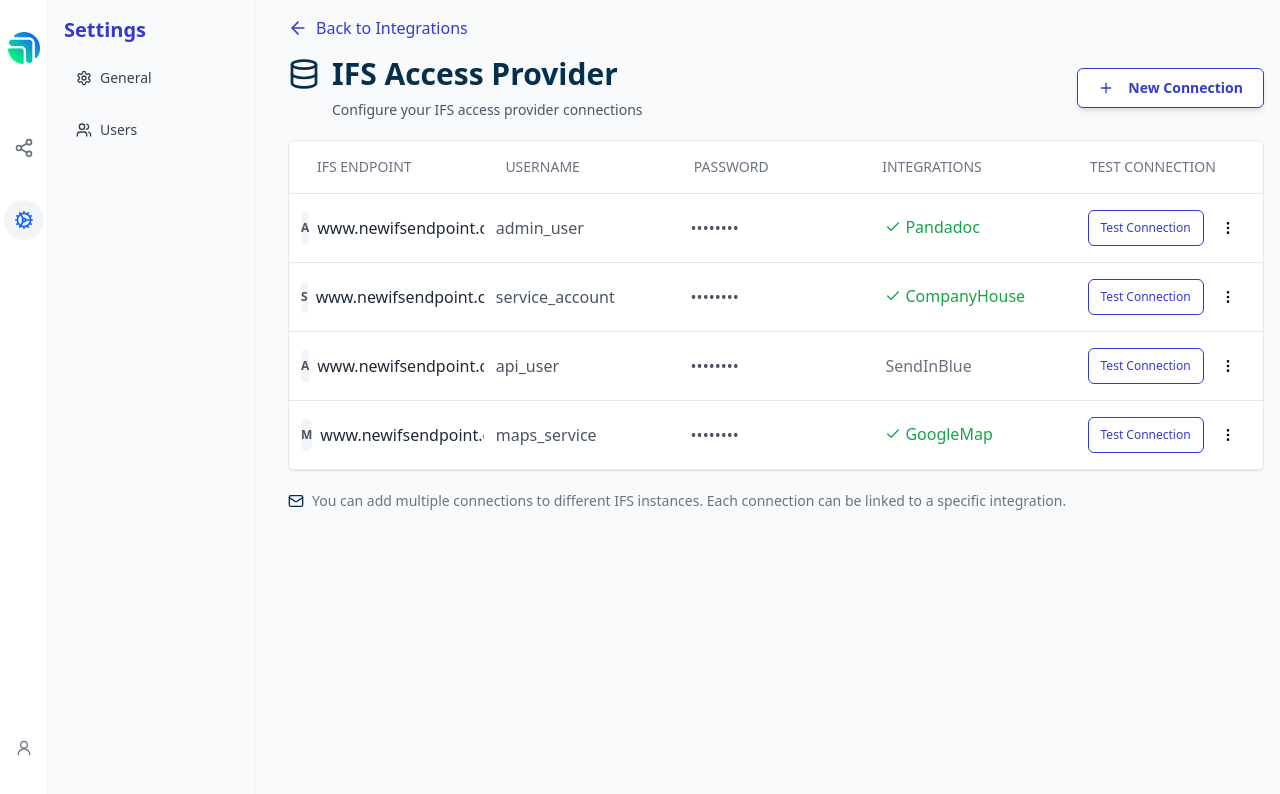
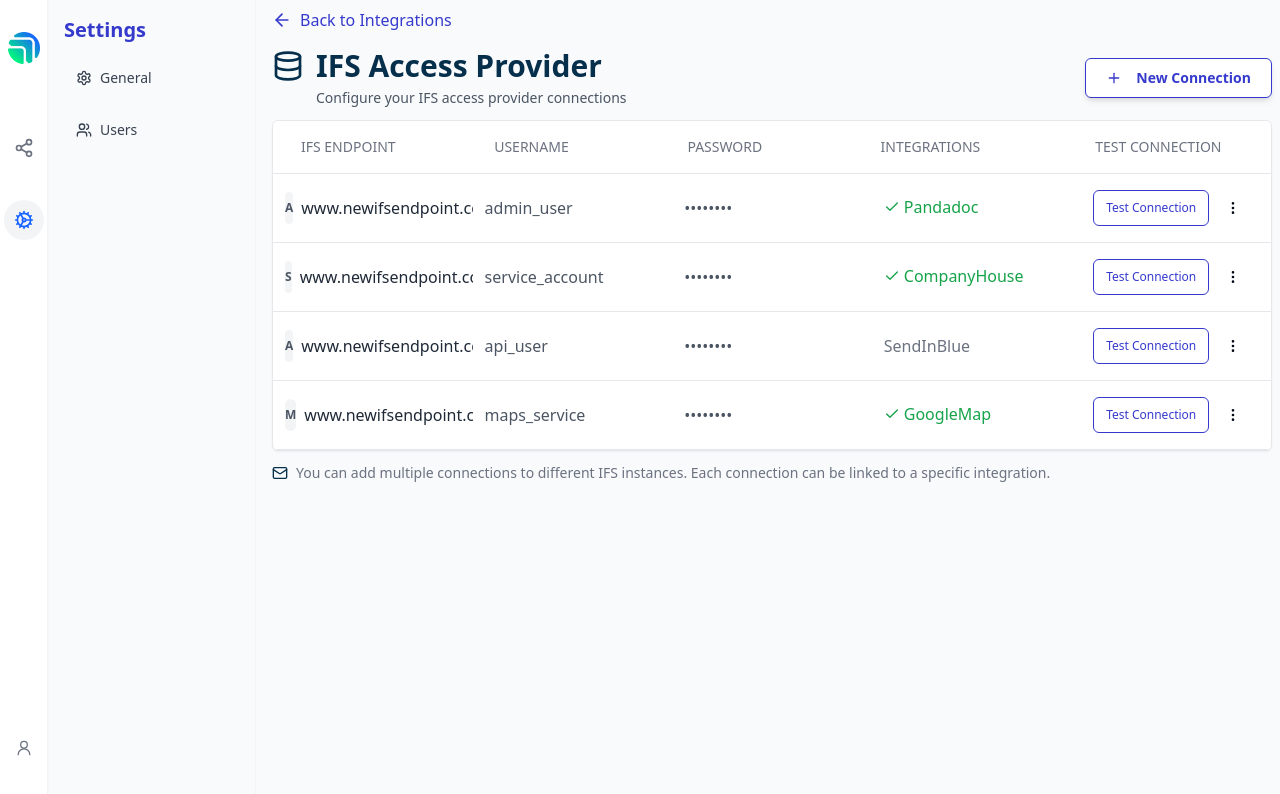
Before and after one commit to charanar/whimsical-workflow-wizard, a React (Vite) app: page /settings in a window 1280 px wide. Shown: the top 794 px of the page. Built offline with nearby package versions, Linux system fonts and the light colour scheme.

Commit message:
Reduce gap in settings page
Reduces the gap between the settings section and the IFS access provider table.

```diff
--- a/src/components/settings/IFSProviderHeader.tsx
+++ b/src/components/settings/IFSProviderHeader.tsx
@@ -8,13 +8,15 @@ type IFSProviderHeaderProps = {
 
 const IFSProviderHeader = ({ onAddConnection }: IFSProviderHeaderProps) => {
   return (
-    <div className="flex justify-between items-center mb-5">
+    <div className="flex justify-between items-center mb-3"> {/* Changed from mb-5 to mb-3 */}
       <div>
         <h1 className="text-3xl font-bold flex items-center gap-3 text-[#062f4b]">
           <Database className="h-8 w-8 text-[#062f4b]" />
           IFS Access Provider
         </h1>
-        <p className="text-gray-600 text-sm mt-2 ml-11">Configure your IFS access provider connections</p>
+        <p className="text-gray-600 text-sm mt-1 ml-11"> {/* Changed from mt-2 to mt-1 */}
+          Configure your IFS access provider connections
+        </p>
       </div>
       <Button
         onClick={onAddConnection}
--- a/src/components/settings/IFSProviderSection.tsx
+++ b/src/components/settings/IFSProviderSection.tsx
@@ -22,7 +22,7 @@ const IFSProviderSection = ({ connections, onAddConnection, onTestConnection, on
         onDeleteConnection={onDeleteConnection}
       />
 
-      <div className="mt-5 text-sm text-gray-500 flex items-start gap-2">
+      <div className="mt-3 text-sm text-gray-500 flex items-start gap-2"> {/* Changed from mt-5 to mt-3 */}
         <Mail className="h-4 w-4 mt-0.5 text-[#062f4b]" />
         <p>You can add multiple connections to different IFS instances. Each connection can be linked to a specific integration.</p>
       </div>
--- a/src/pages/Settings.tsx
+++ b/src/pages/Settings.tsx
@@ -55,18 +55,18 @@ const Settings = () => {
 
   return (
     <div className="min-h-screen flex bg-white">
-      {/* Main Sidebar */}
+      {/* Section 1: Main Sidebar with gear, share and logo icons */}
       <MainSidebar />
 
-      {/* Settings Sidebar */}
+      {/* Section 2: Settings Sidebar */}
       <SettingsSidebar
         activeCategory={activeCategory}
         setActiveCategory={setActiveCategory}
       />
 
-      {/* Main content area */}
+      {/* Section 3: IFS Access Provider content area - reduced padding */}
       <div className="flex-1 bg-slate-50">
-        <div className="p-4 pl-8">
+        <div className="p-2 pl-4"> {/* Reduced padding here from p-4 pl-8 to p-2 pl-4 */}
           {/* Back button */}
           <BackButton onClick={handleBackClick} />
 
```
